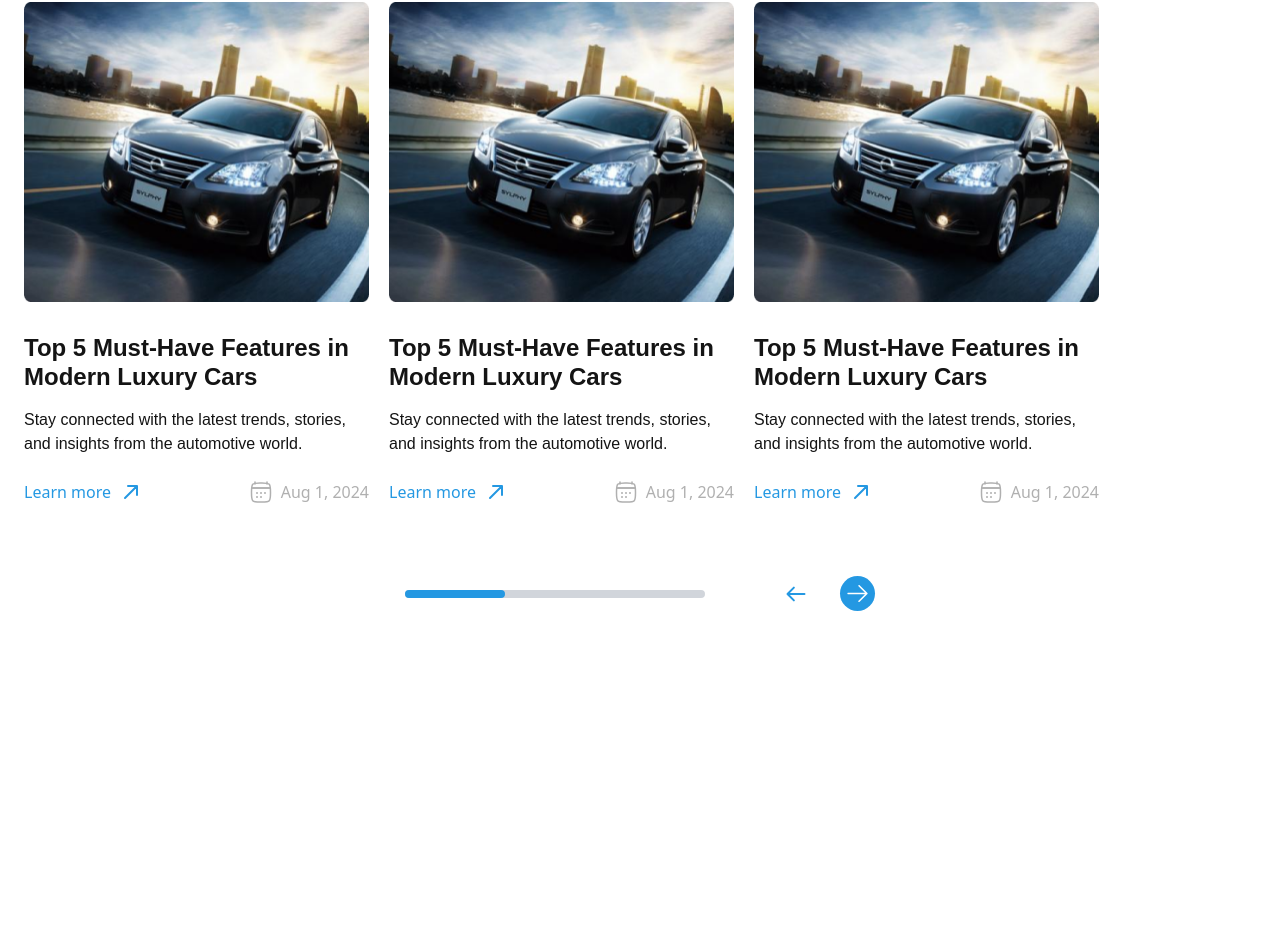
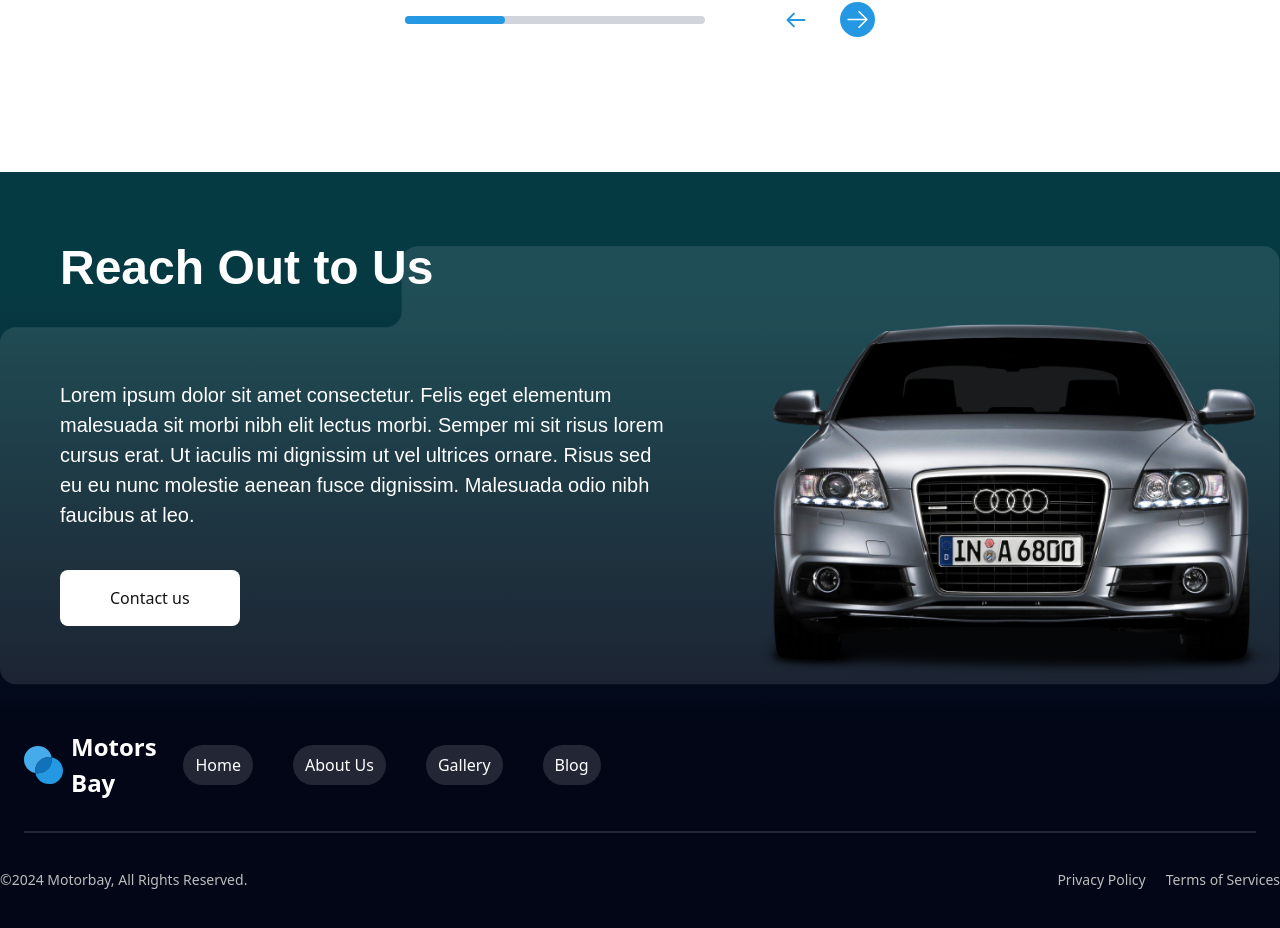
Before and after one commit to HmSani6699/Motors-web, a React (Vite) app: page / in a window 1280 px wide. Shown: the part 4658-5586 px from the top of the page. Before the commit the page ends 5404 px from the top, so only its background shows below. Built offline with nearby package versions, Linux system fonts and the light colour scheme; a web font is replaced by a local one.

Commit message:
added new code

```diff
--- a/src/Pages/Footer/index.jsx
+++ b/src/Pages/Footer/index.jsx
@@ -7,13 +7,13 @@ import { Link } from "react-router-dom";
 const Footer = () => {
   return (
     <div className="main-div relative overflow-hidden">
-      <div className="max-w-[1376px] mx-auto relative pt-[70px] ">
+      <div className="max-w-[1376px] mx-auto relative pt-[70px] hidden lg:block ">
         <div className="absolute top-[60px] pl-[60px]">
           <h2 className="text-[48px] font-[700] text-white font-avenir">
             Reach Out to Us
           </h2>
         </div>
-        <div className=" relative">
+        <div className=" relative hidden lg:block">
           <svg
             xmlns="http://www.w3.org/2000/svg"
             width="100%"
@@ -73,13 +73,33 @@ const Footer = () => {
           </div>
         </div>
       </div>
-      <div className="max-w-[1305px] mx-auto flex items-center justify-between mt-[40px] border-b-2 border-[#ffffff21] pb-[30px]">
-        <div className="flex gap-2">
+
+      <div className="bg-[#ffffff1a]  mx-[24px] block lg:hidden mt-[24px] p-[16px] ">
+        <h2 className="text-[24px] font-[700] text-white font-avenir text-center">
+          Reach Out to Us
+        </h2>
+        <p className="text-[16px] font-[500] leading-[24px] text-center text-white mt-[16px] mb-[16px] font-avenir">
+          Lorem ipsum dolor sit amet consectetur. Felis eget elementum malesuada
+          sit morbi nibh elit lectus morbi. Semper mi sit risus lorem cursus
+          erat. Ut iaculis mi dignissim ut vel ultrices ornare. Risus sed eu eu
+          nunc molestie aenean fusce dignissim. Malesuada odio nibh faucibus at
+          leo.
+        </p>
+        <div className="flex items-center justify-center">
+          <button className="py-[16px] px-[50px] rounded-[8px] bg-white text-[#141414] font-[500]">
+            Contact us
+          </button>
+        </div>
+        <img className="mt-[20px]" src={footer} alt="" />
+      </div>
+
+      <div className="max-w-[1305px] flex flex-col lg:flex-row  lg:mx-mx-auto  mx-[24px] items-center justify-between mt-[40px] border-b-2 border-[#ffffff21] pb-[30px]">
+        <div className="flex gap-2 lg:mb-0 mb-[36px]">
           <img src={logo} alt="" />
           <h2 className="text-[24px] font-[600] text-white">Motors Bay</h2>
         </div>
 
-        <div className="flex items-center gap-[40px] ">
+        <div className="flex items-center lg:justify-normal justify-between w-full lg:gap-[40px] ">
           <Link className=" bg-[#ffffff21] text-white rounded-[20px] py-[8px] px-[12px] font-[500]">
             Home
           </Link>
@@ -95,7 +115,7 @@ const Footer = () => {
         </div>
       </div>
 
-      <div className="pb-[56px] mt-[36px] text-white max-w-[1305px] mx-auto flex items-center justify-between">
+      <div className=" pb-[24px] lg:pb-[56px] mt-[36px] text-white max-w-[1305px] mx-auto flex lg:flex-row flex-col lg:gap-0 gap-[10px] items-center justify-between">
         <p className="text-[14px] font-[400] text-[#BDBDBD]">
           ©2024 Motorbay, All Rights Reserved.
         </p>
--- a/src/Pages/Home/Innovations/index.jsx
+++ b/src/Pages/Home/Innovations/index.jsx
@@ -10,7 +10,7 @@ import "swiper/css";
 
 const Innovations = () => {
   return (
-    <div className="max-w-[1376px] lg:mx-auto  mb-[135px]">
+    <div className="max-w-[1376px] lg:mx-auto  mb-[32px] lg:mb-[135px]">
       <div className="lg:flex lg:mt-[120px] mt-[32px] lg:mb-[50px] mb-[24px] lg:mx-0 mx-[24px]">
         <div className="lg:w-[40%]">
           <h2 className="text-[24px] lg:text-[48px] font-[700] text-[#141414] text-center lg:text-left leading-[28px] lg:leading-[57px] font-avenir mb-[16px] lg:mb-0">
@@ -37,7 +37,7 @@ const Innovations = () => {
       </div>
 
       {/* =======> Swiper Slider <====== */}
-      <div className="pl-[24px]">
+      <div className="pl-[24px]  block lg:hidden">
         <Swiper className="mySwiper" spaceBetween={20} slidesPerView={"auto"}>
           <SwiperSlide style={{ width: "345px" }}>
             <Card />
--- a/src/Pages/Home/index.jsx
+++ b/src/Pages/Home/index.jsx
@@ -18,7 +18,7 @@ const Home = () => {
       <BestSelling />
       <CustomersSay />
       <Innovations />
-      {/*   <Footer /> */}
+      <Footer />
     </div>
   );
 };
```
